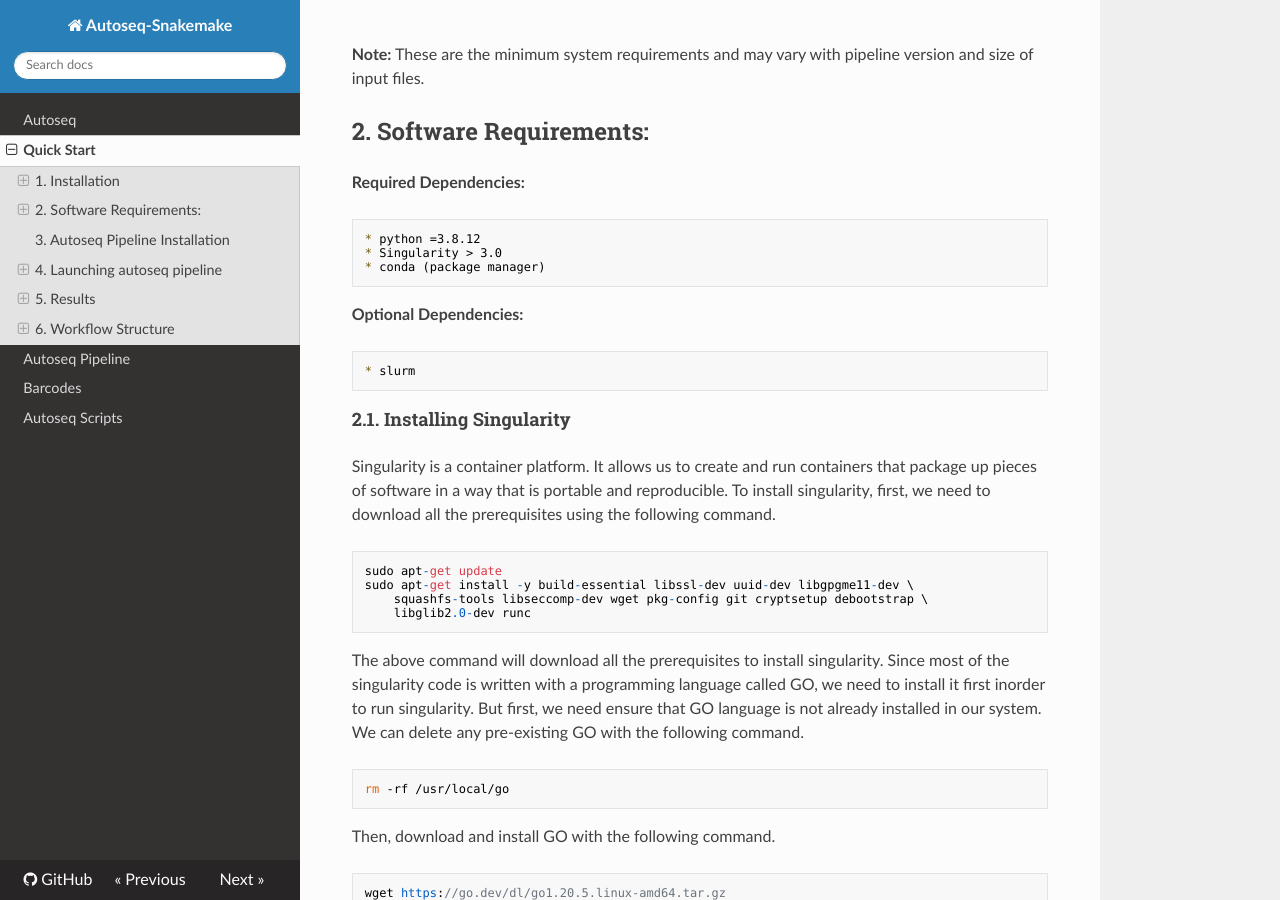
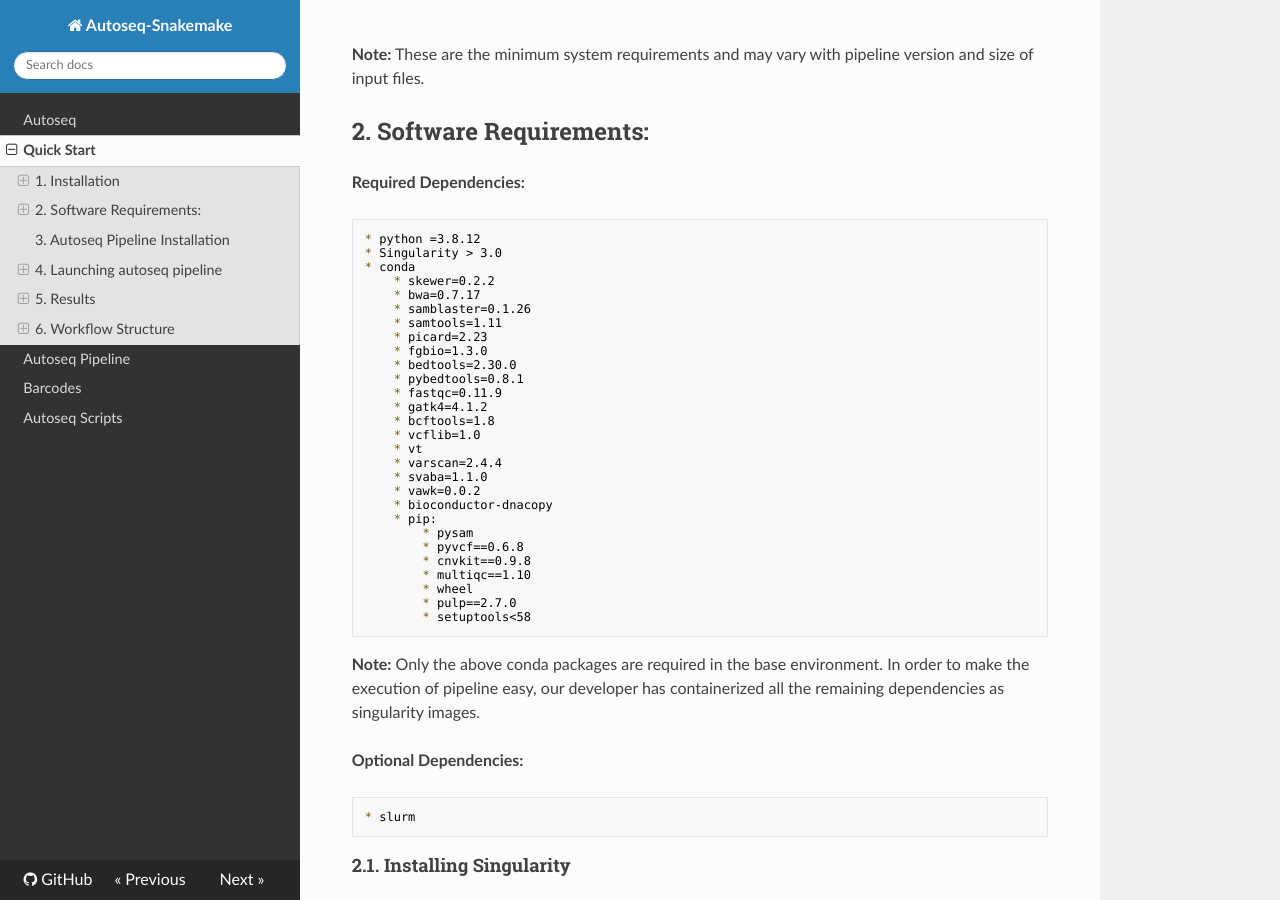
Before and after one commit to ClinSeq/autoseq-snakemake, an MkDocs documentation site: the page built from docs/quick_start.md, in a window 1280 px wide and 900 px high, scrolled down 424 px. Built offline with MkDocs 1.6.1, drawn with Linux system fonts in a browser that asks for light colours; nearby versions of some CDN libraries.

Commit message:
Updated Documentation

````diff
--- a/docs/quick_start.md
+++ b/docs/quick_start.md
@@ -21,8 +21,35 @@
 ```
 * python =3.8.12
 * Singularity > 3.0
-* conda (package manager)
+* conda
+    * skewer=0.2.2
+    * bwa=0.7.17
+    * samblaster=0.1.26
+    * samtools=1.11
+    * picard=2.23
+    * fgbio=1.3.0
+    * bedtools=2.30.0
+    * pybedtools=0.8.1
+    * fastqc=0.11.9
+    * gatk4=4.1.2
+    * bcftools=1.8
+    * vcflib=1.0
+    * vt
+    * varscan=2.4.4
+    * svaba=1.1.0
+    * vawk=0.0.2
+    * bioconductor-dnacopy
+    * pip:
+        * pysam
+        * pyvcf==0.6.8
+        * cnvkit==0.9.8
+        * multiqc==1.10
+        * wheel
+        * pulp==2.7.0
+        * setuptools<58
 ```
+
+**Note:** Only the above conda packages are required in the base environment. In order to make the execution of pipeline easy, our developer has containerized all the remaining dependencies as singularity images.
 
 **Optional Dependencies:**
 
````
Also changed, not shown: docs/autoseq_pipeline.md (+2 -0 lines), docs/index.md (+7 -0 lines), docs/img/autoseq_detailed_workflow.png, docs/img/autoseq_overall_diagram.png.
